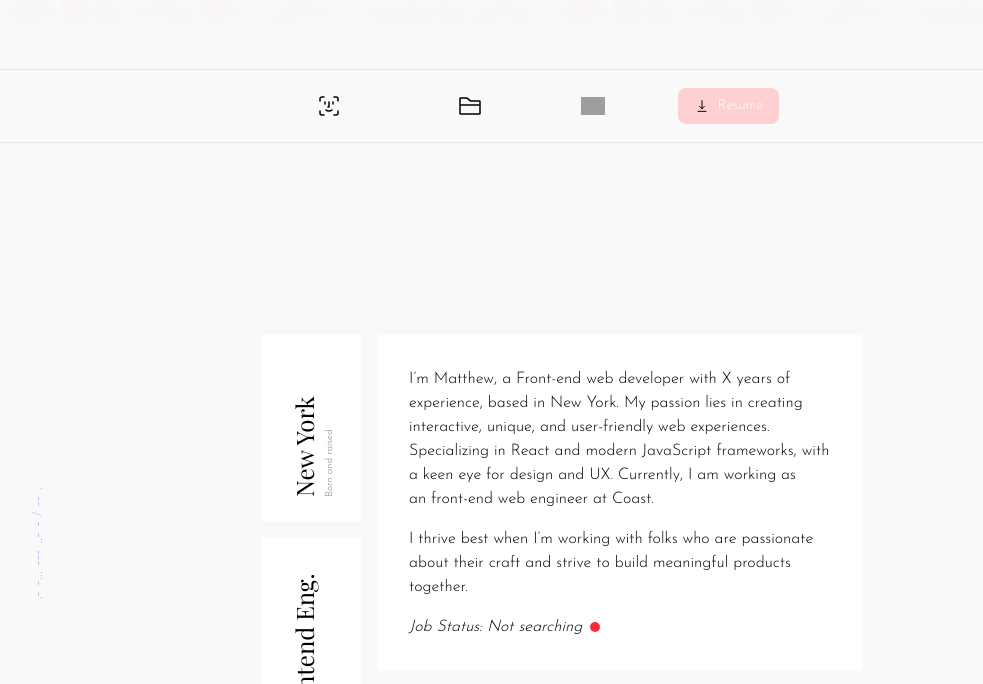
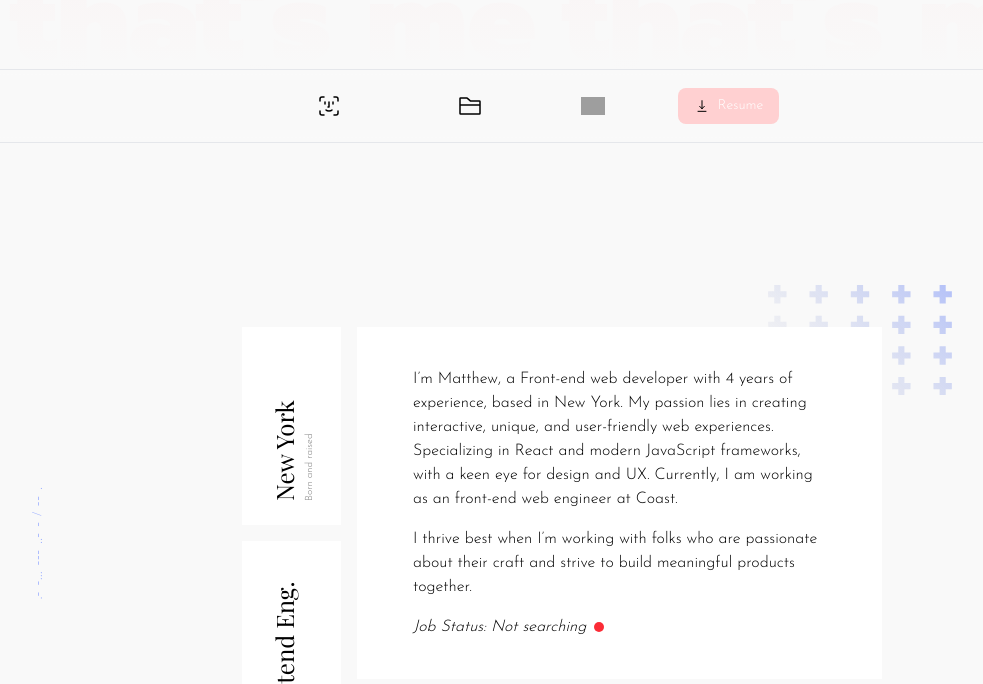
Before and after one commit to mlee2197/portfolio-5, an Astro site: page / in a window 1280 px wide. Shown: the part 731-1415 px from the top of the page, without its empty margins (92-1075 px from the left). Built offline with nearby package versions, Linux system fonts and the light colour scheme; Astro itself is replaced by a stand-in of ours; grey boxes are pictures that could not be loaded.

Commit message:
add pluses to about section

```diff
--- a/src/components/About.astro
+++ b/src/components/About.astro
@@ -11,6 +11,7 @@ import Gatsby from "../assets/icons/gatsby.svg";
 import Github from "../assets/icons/github.svg";
 import Next from "../assets/icons/nextdotjs.svg";
 import Graphql from "../assets/icons/graphql.svg";
+import Pluses from "../assets/pluses.svg";
 import { Image } from "astro:assets";
 // About Me section component
 
@@ -81,19 +82,26 @@ const icons = [
     >
     <!-- Profile -->
     <div class="profile-grid">
+      <Image
+        src={Pluses}
+        alt="Plus signs decoration"
+        width={260}
+        height={162}
+        class="absolute -right-[78px] -top-[48px] w-[200px] h-[124px] -z-1"
+      />
       <div class="profile-location profile-vertical-card vertical-text">
         <div>New York</div>
         <div>Born and raised</div>
       </div>
       <div class="profile-job profile-vertical-card vertical-text">
         <div>Frontend Eng.</div>
-        <div>{yearsExperience} years</div>
+        <div>{yearsExperience}+ years</div>
       </div>
       <div class="profile-desc">
         <p>
-          I’m Matthew, a Front-end web developer with X years of experience,
-          based in New York. My passion lies in creating interactive, unique,
-          and user-friendly web experiences. Specializing in React and modern
+          I’m Matthew, a Front-end web developer with {yearsExperience} years of
+          experience, based in New York. My passion lies in creating interactive,
+          unique, and user-friendly web experiences. Specializing in React and modern
           JavaScript frameworks, with a keen eye for design and UX. Currently, I
           am working as an front-end web engineer at Coast.
         </p>
--- a/src/styles/global.css
+++ b/src/styles/global.css
@@ -59,7 +59,7 @@ body {
 
 .profile-grid {
   position: relative;
-  width: min(100%, 600px);
+  width: min(100%, 640px);
   height: calc(100%-var(--nav-height));
   display: grid;
   grid-template-areas:
@@ -85,7 +85,7 @@ body {
 
 .profile-desc {
   grid-area: desc;
-  @apply p-8 space-y-4 bg-white;
+  @apply p-8 space-y-4 bg-white sm:px-14 sm:py-10;
 }
 
 .profile-vertical-card {
```
